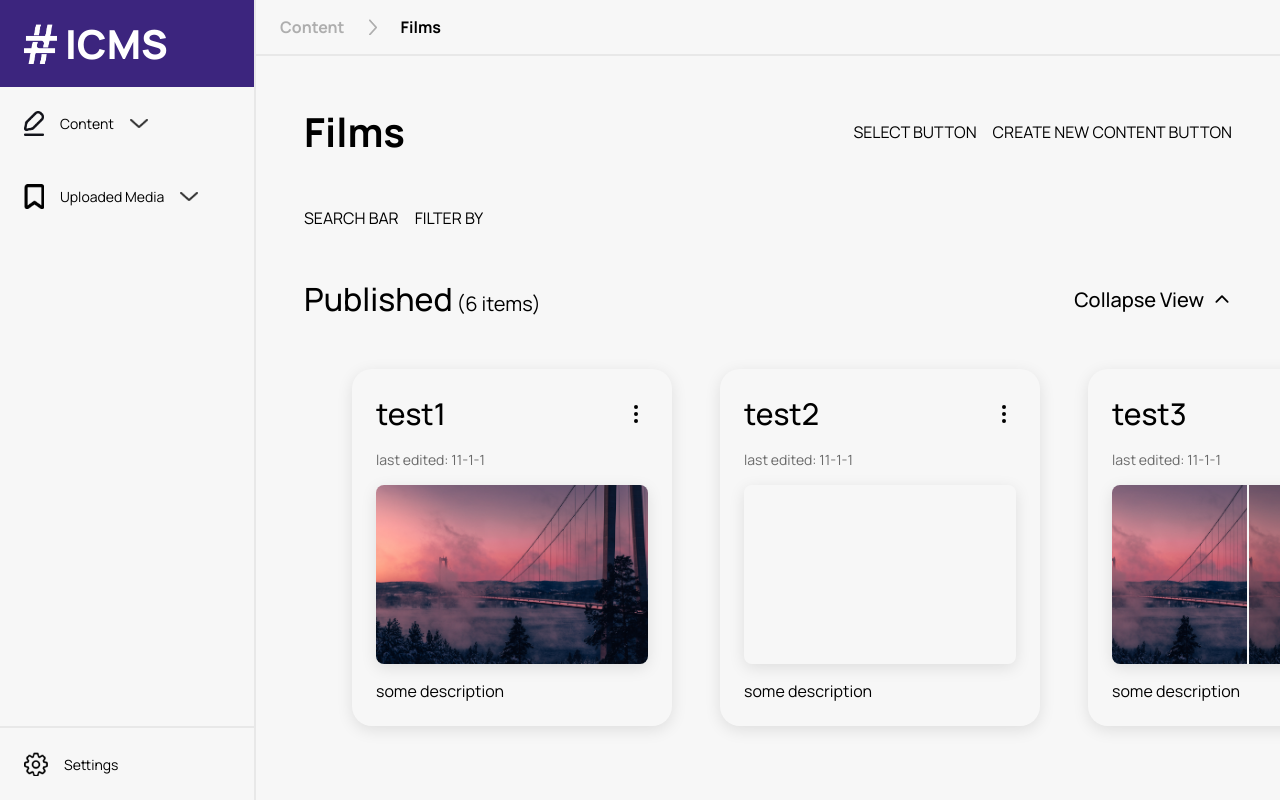
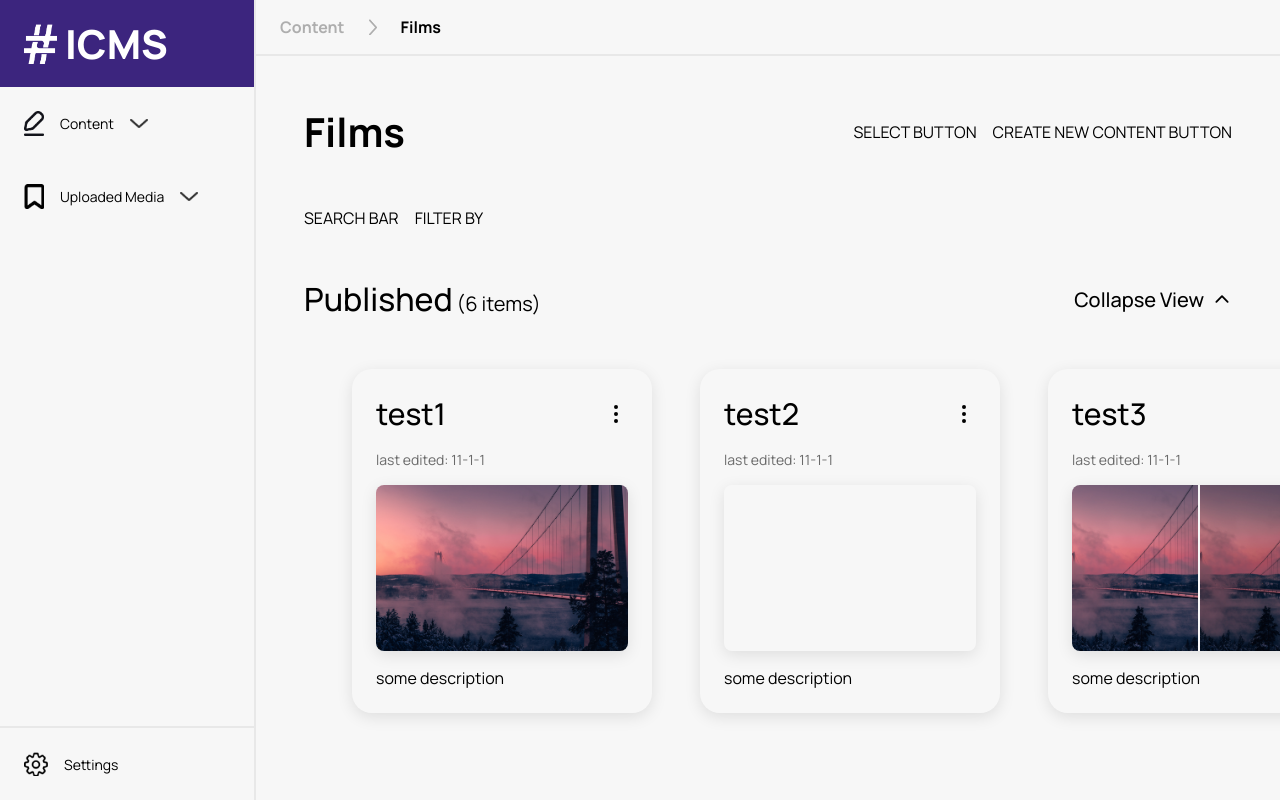
Before and after one commit to include-davis/Include-CMS, a Next.js app: page /content/Films in a window 1280 px wide. Shown: the top 800 px of the page. Built offline with nearby package versions, Linux system fonts and the light colour scheme.

Commit message:
Content card consistent sizing

```diff
--- a/app/(pages)/(app)/content/_components/ContentCard/ContentCard.module.scss
+++ b/app/(pages)/(app)/content/_components/ContentCard/ContentCard.module.scss
@@ -7,9 +7,10 @@
     border-radius: var(--c-radius);
     box-shadow: var(--b-shadow);
 
-    max-width: 360px;
-    min-width: 320px;
-    width: 100%;
+    min-width: 300px;
+    width: calc(calc(100% - 5 * var(--medium-spacer)) / 3);
+    max-width: 380px;
+    height: min-content;
 }
 
 .top_row {
--- a/app/(pages)/(app)/content/_components/ContentCard/ContentCard.tsx
+++ b/app/(pages)/(app)/content/_components/ContentCard/ContentCard.tsx
@@ -25,8 +25,10 @@ export default function ContentCard({
   collection,
 }: ContentCardInterface) {
   return (
-    <Link href={`/content/${collection}/edit/${id}`}>
-      <div className={styles.container}>
+    <Link
+      href={`/content/${collection}/edit/${id}`}
+      className={styles.container}
+    >
       <div className={styles.top_row}>
         <h2>{name}</h2>
         <button className={styles.kebab_button}>
@@ -36,7 +38,6 @@ export default function ContentCard({
       <p className={styles.last_edited}>last edited: {last_edited}</p>
       <ContentCardImages images={images} />
       <p className={styles.description}>{description}</p>
-      </div>
     </Link>
   );
 }
--- a/app/(pages)/(app)/content/_components/ContentCard/ContentCardImages.module.scss
+++ b/app/(pages)/(app)/content/_components/ContentCard/ContentCardImages.module.scss
@@ -23,7 +23,7 @@
 
 .secondary {
     position: relative;
-    width: 50%;
+    width: calc(calc(100% - 2px) / 2);
     img {
         filter: brightness(0.85);
     }
@@ -32,7 +32,7 @@
     gap: 2px;
     >div {
         position: relative;
-        height: 50%;
+        height: calc(calc(100% - 2px) / 2);
     }
 
     .bottom {
--- a/app/(pages)/(app)/uploaded-media/_components/MediaCard/MediaCard.module.scss
+++ b/app/(pages)/(app)/uploaded-media/_components/MediaCard/MediaCard.module.scss
@@ -1,18 +1,17 @@
-@use 'media';
-
 .container {
     display: flex;
     flex-direction: column;
-
     padding: var(--spacer);
-    background-color: var(--background-secondary);
+    gap: var(--small-spacer);
+    text-align: left;
     border-radius: var(--c-radius);
     box-shadow: var(--b-shadow);
-    gap: var(--spacer);
 
-    max-width: 360px;
-    min-width: 320px;
-    width: 100%;
+    min-width: 300px;
+    width: calc(calc(100% - 5 * var(--medium-spacer)) / 3);
+    max-width: 380px;
+    height: min-content;
+}
 
 .top_row {
     display: flex;
@@ -20,7 +19,7 @@
     justify-content: space-between;
 
     h2 {
-            font-size: 1.5rem;
+        font-size: 1.625rem;
         font-weight: 400;
     }
 }
@@ -28,10 +27,6 @@
 .last_edited {
     font-size: 0.875rem;
     color: var(--text-dark-gray);
-    }
-
-    .description {
-        font-size: 1rem;
 }
 
 .kebab_button {
@@ -45,7 +40,5 @@
     aspect-ratio: 1.52;
     position: relative;
     overflow: hidden;
-        position: relative;
     border-radius: var(--b-radius);
 }
-}
```
Lines whose indentation alone changed are shown as unchanged.
